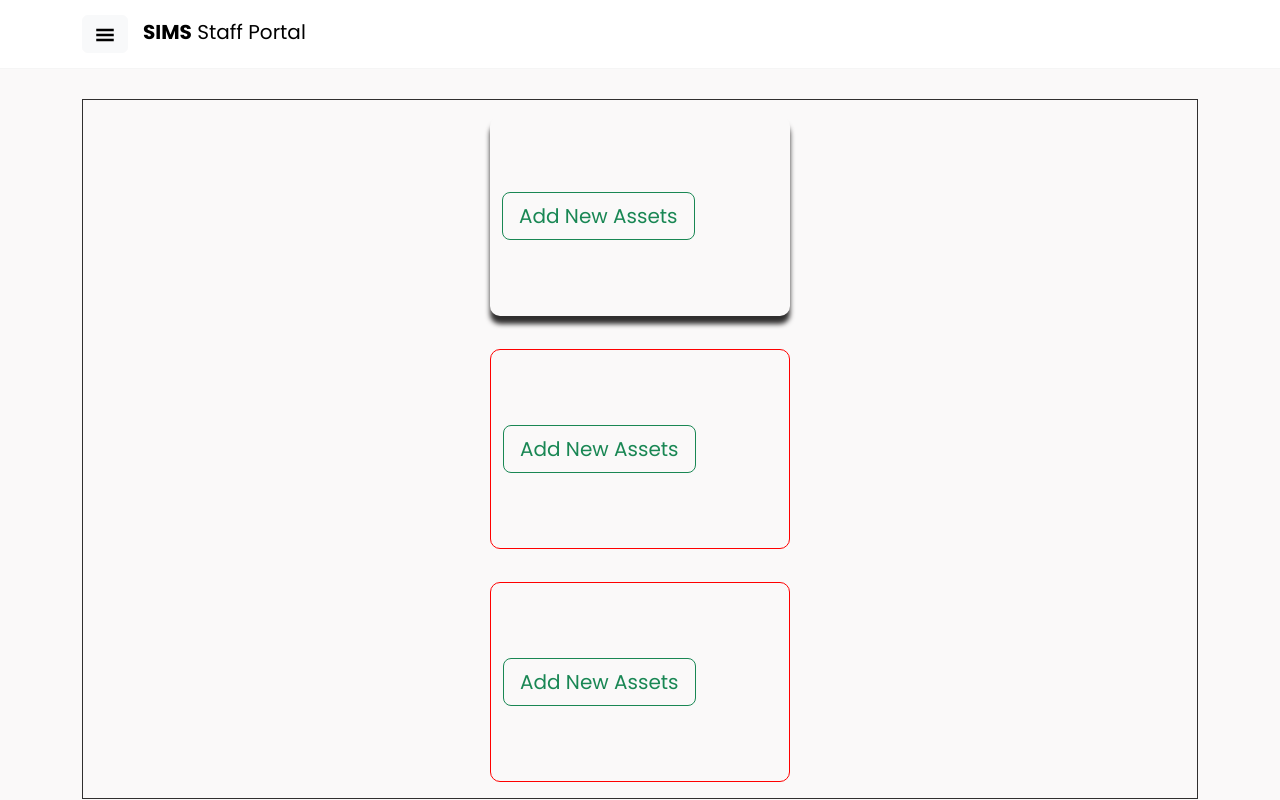
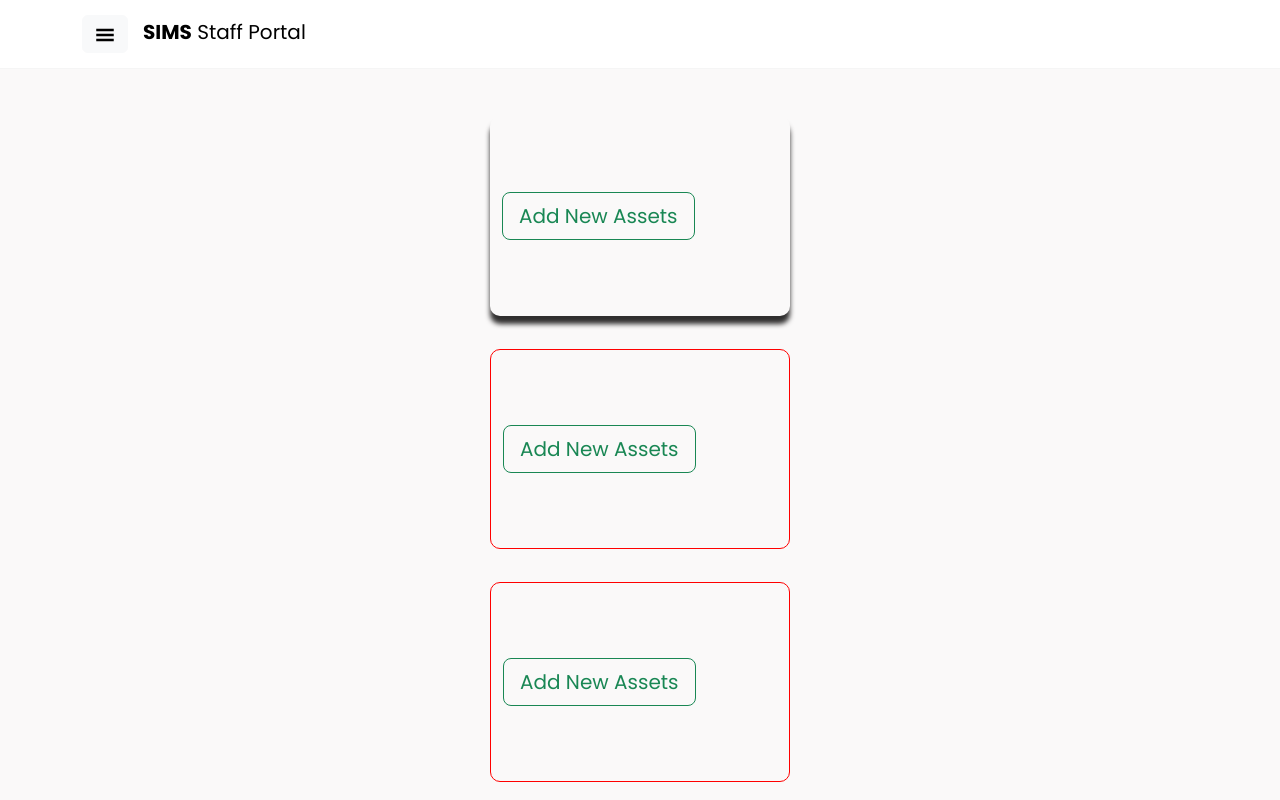
Before and after one commit to MarkRyuo/SalesInventoryManagementSystem_SIMS, a React (Vite) app in the folder client/: page /SDashboard in a window 1280 px wide. Built offline with nearby package versions, Linux system fonts and the light colour scheme.

Commit message:
Update: Adding Btns

```diff
--- a/client/src/pages/StaffPages/SDashboard.jsx
+++ b/client/src/pages/StaffPages/SDashboard.jsx
@@ -6,7 +6,7 @@ function SDashboard() {
     return (
         <MainStaffLayout>
             <Row style={{
-                border: "1px solid",
+
                 width: "100%",
                 height: "700px",
                 margin: 0,
```
